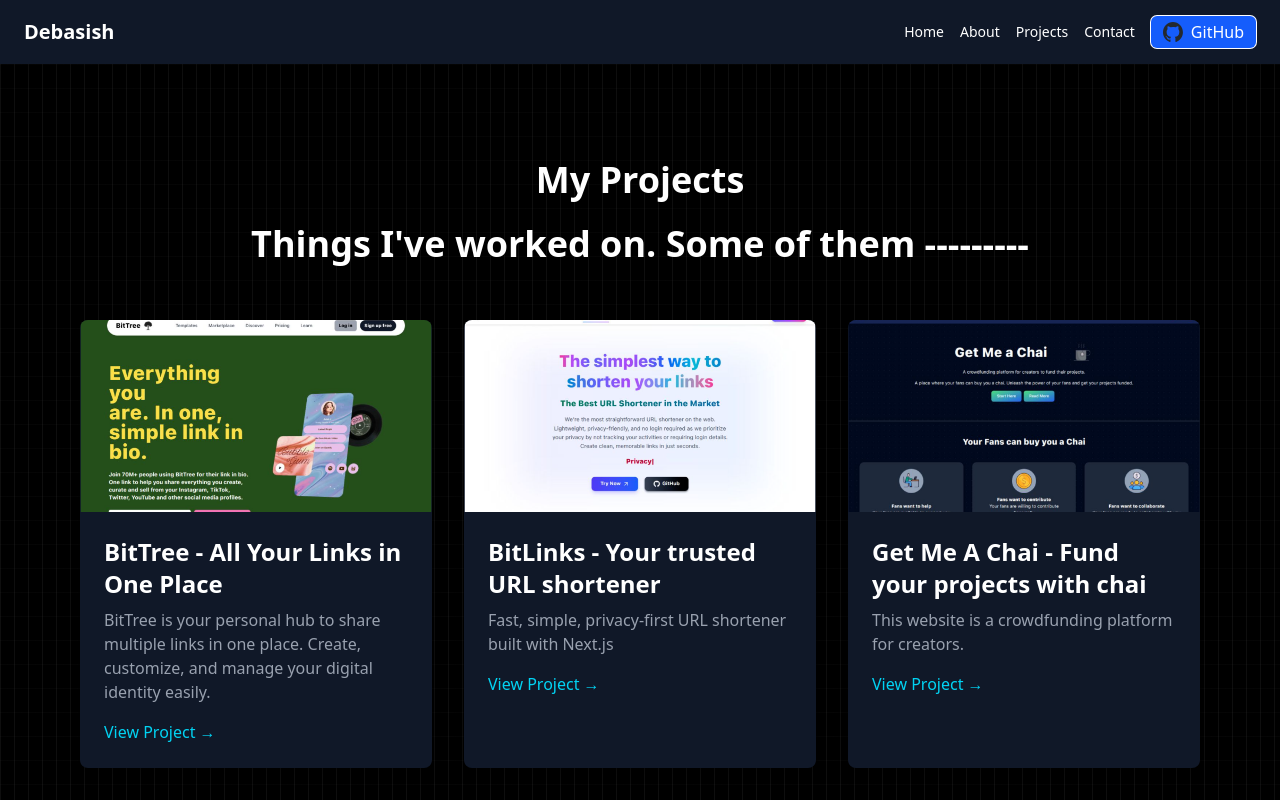
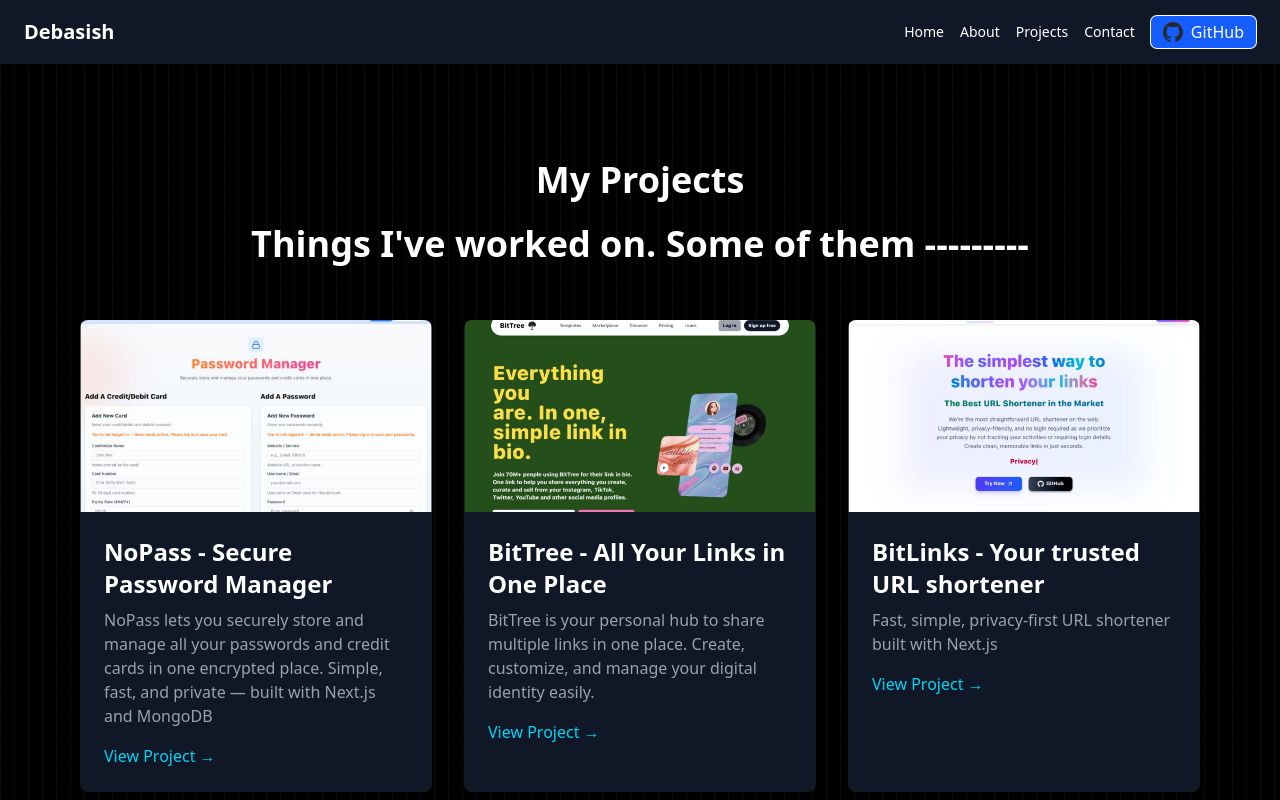
Before and after one commit to 2000Deba/Portfolio, a Next.js app: page /projects in a window 1280 px wide. Shown: the top 800 px of the page. Built offline with nearby package versions, Linux system fonts and the light colour scheme.

Commit message:
Initial commit

```diff
--- a/app/projects/page.js
+++ b/app/projects/page.js
@@ -4,6 +4,12 @@ import { motion } from "framer-motion";
 import Link from 'next/link';
 
 const projects = [
+    {
+        title: "NoPass - Secure Password Manager",
+        description: "NoPass lets you securely store and manage all your passwords and credit cards in one encrypted place. Simple, fast, and private — built with Next.js and MongoDB",
+        link: "https://nopass-deba.vercel.app/",
+        image: "/nopass.png",
+    },
     {
         title: "BitTree - All Your Links in One Place",
         description: "BitTree is your personal hub to share multiple links in one place. Create, customize, and manage your digital identity easily.",
```
Also changed, not shown: public/nopass.png (added).
